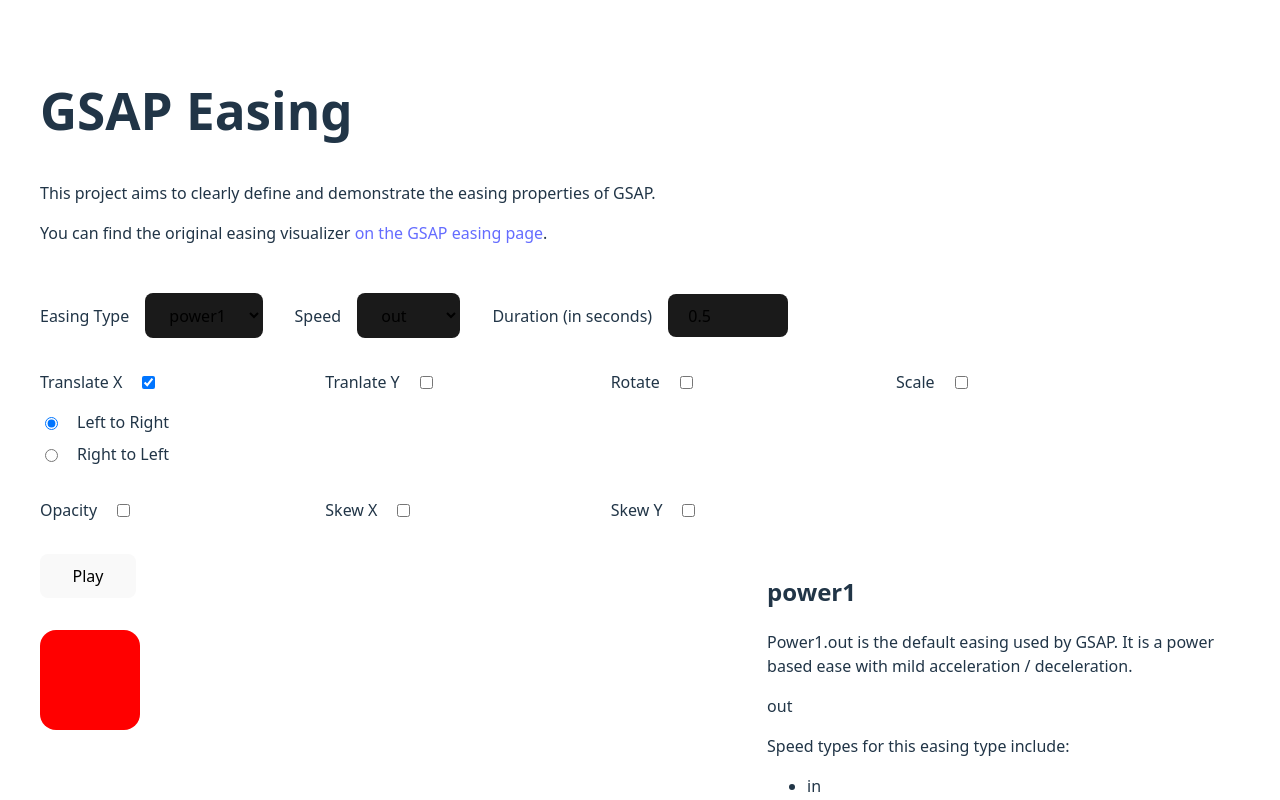
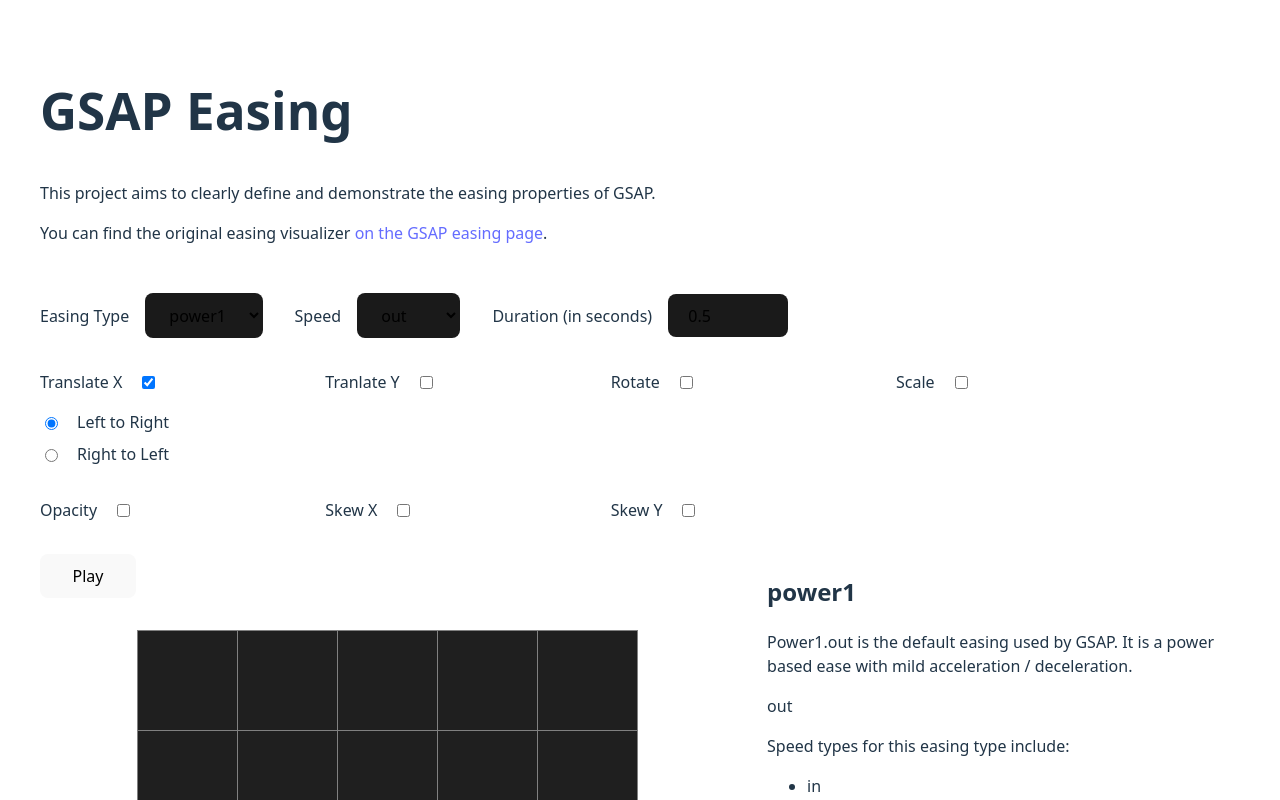
Before and after one commit to ConorCrutchley/gsap-easing, a React (Vite) app: page / in a window 1280 px wide. Shown: the top 800 px of the page. Built offline with nearby package versions, Linux system fonts and the light colour scheme.

Commit message:
feat: Added grid for animation area

```diff
--- a/src/components/AnimatedComponent.tsx
+++ b/src/components/AnimatedComponent.tsx
@@ -11,7 +11,7 @@
 
   const onClickHandler = () => {
     setIsPlaying(true);
-    const gsapFrom = generateGSAPFromObject(filters);
+    const gsapFrom = generateGSAPFromObject();
     const gsapTo = generateGSAPToObject(filters);
     const durationMs = filters.duration * 1000;
     gsap.fromTo(".box", gsapFrom, gsapTo);
@@ -26,7 +26,9 @@
       <button onClick={onClickHandler} disabled={isPlaying}>
         Play
       </button>
-      <div className="box"></div>
+      <div className="animation-area">
+        <div className="box"></div>
+      </div>
     </section>
   );
 };
--- a/src/components/Filters/AnimationFilters.tsx
+++ b/src/components/Filters/AnimationFilters.tsx
@@ -33,12 +33,12 @@
   };
 
   const onAnimationXRadioChange = (e: ChangeEvent<HTMLInputElement>) => {
-    const newValue = e.target.value === "ltr" ? 300 : -300;
+    const newValue = e.target.value === "ltr" ? 200 : -200;
     onAnimationNumberChange(newValue, setAnimationX, filters.setAnimationX);
   };
 
   const onAnimationYRadioChange = (e: ChangeEvent<HTMLInputElement>) => {
-    const newValue = e.target.value === "ttb" ? 300 : -300;
+    const newValue = e.target.value === "ttb" ? 200 : -200;
     onAnimationNumberChange(newValue, setAnimationY, filters.setAnimationY);
   };
   return (
@@ -200,6 +200,7 @@
               id="filters-scale-percentage"
               type="number"
               min="0"
+              max="500"
               step="1"
               value={filters.animation.scale}
               onChange={(e) => {
--- a/src/index.css
+++ b/src/index.css
@@ -71,7 +71,8 @@
 .filter,
 .animation-filters,
 .animation-filter,
-.animation-filter-radio {
+.animation-filter-radio,
+.animation-area {
   display: flex;
   gap: 2em;
 }
@@ -116,7 +117,17 @@
   justify-content: space-between;
   align-items: flex-start;
 }
-
+.animation-area {
+  justify-content: center;
+  align-items: center;
+  width: 501px;
+  height: 501px;
+  background-color: #1f1f1f;
+  margin: 0 auto;
+  background-size: 100px 100px;
+  background-image: linear-gradient(to right, grey 1px, transparent 1px),
+    linear-gradient(to bottom, grey 1px, transparent 1px);
+}
 .box {
   width: 100px;
   height: 100px;
--- a/src/utils/generateGSAPFromObject.ts
+++ b/src/utils/generateGSAPFromObject.ts
@@ -1,9 +1,7 @@
-import type { Filters } from "../models/filters";
-
-export const generateGSAPFromObject = (filters: Filters) => {
+export const generateGSAPFromObject = () => {
   return {
-    x: (filters.animation.x ?? 0) >= 0 ? 0 : 300,
-    y: (filters.animation.y ?? 0) >= 0 ? 0 : 300,
+    x: 0,
+    y: 0,
     rotate: 0,
     scale: 1,
     opacity: 1,
--- a/src/utils/generateGSAPToObject.ts
+++ b/src/utils/generateGSAPToObject.ts
@@ -17,15 +17,7 @@
   }`;
 
   // Generate the GSAP from object
-  const gsapFrom = generateGSAPFromObject(filters);
-
-  // If the from x value > 0, set the to x value to 0
-  const x = filters.animation.x ?? gsapFrom.x;
-  const newX = gsapFrom.x > 0 ? 0 : x;
-
-  // If the from y value > 0, set the to y value to 0
-  const y = filters.animation.y ?? gsapFrom.y;
-  const newY = gsapFrom.y > 0 ? 0 : y;
+  const gsapFrom = generateGSAPFromObject();
 
   // If the opacity is greater than 1, multiply it by 0.01
   // to get a value between 0 and 1
@@ -40,8 +32,8 @@
   return {
     duration: filters.duration,
     ease: easingType,
-    x: newX,
-    y: newY,
+    x: filters.animation.x ?? gsapFrom.x,
+    y: filters.animation.y ?? gsapFrom.y,
     scale: newScale,
     opacity: newOpacity,
     rotate: filters.animation.rotate ?? gsapFrom.rotate,
```
